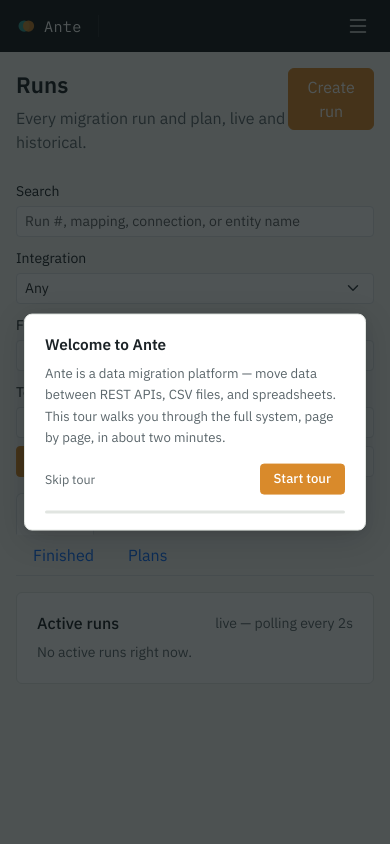
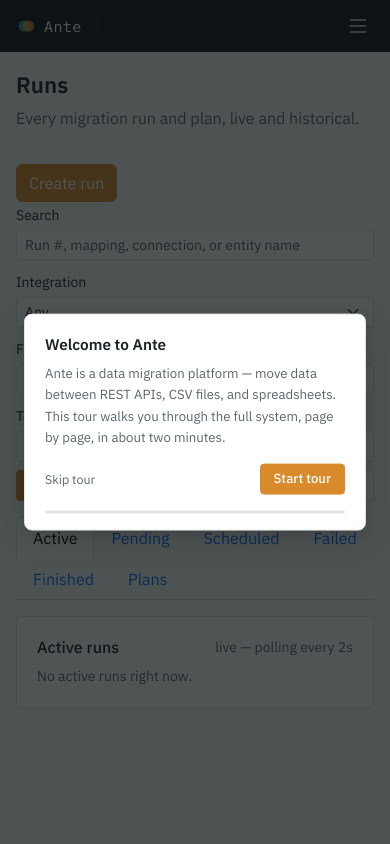
Before and after one commit to erichm1/ante, a Django app: page /jobs/ in a window 390 px wide. Run offline with Django 5.2, Linux system fonts and the light colour scheme; the visitor is signed in with stand-in values (Sample User, id 1); data comes from the database, SQL or seed files in the repository; data that the repository does not hold is empty.

Commit message:
fix: layout

```diff
--- a/datamigrator/static/css/app.css
+++ b/datamigrator/static/css/app.css
@@ -1,18 +1,60 @@
+/* ── Design tokens — light (default) ─────────────────────────────────────── */
 :root {
-  --ink: #12181b;
-  --ink-soft: #1c252a;
-  --paper: #f6f7f5;
-  --paper-line: #e1e5e1;
-  --panel: #ffffff;
-  --text: #1b2226;
-  --text-dim: #5b666b;
-  --trace: #2f9c94;
-  --trace-soft: #d7ece9;
-  --signal: #d98a2b;
-  --danger: #c1453a;
-  --font-ui: "IBM Plex Sans", system-ui, sans-serif;
+  --ink:       #12181b;
+  --ink-soft:  #1c252a;
+  --paper:     #f6f7f5;
+  --paper-line:#e1e5e1;
+  --panel:     #ffffff;
+  --text:      #1b2226;
+  --text-dim:  #5b666b;
+  --trace:     #2f9c94;
+  --trace-soft:#d7ece9;
+  --signal:    #d98a2b;
+  --danger:    #c1453a;
+  --font-ui:   "IBM Plex Sans", system-ui, sans-serif;
   --font-mono: "IBM Plex Mono", "SFMono-Regular", Menlo, monospace;
+
+  /* Status chip surface colours (separate so dark mode can swap them) */
+  --chip-warn-bg: #fbf1e0;
+  --chip-warn-bd: #f3ddb8;
+  --chip-err-bg:  #f8e6e4;
+  --chip-err-bd:  #edcdc9;
 }
+
+/* ── Dark palette — system preference ────────────────────────────────────── */
+@media (prefers-color-scheme: dark) {
+  :root:not([data-theme="light"]) {
+    --ink:       #0e1518;
+    --ink-soft:  #141c20;
+    --paper:     #181f23;
+    --paper-line:#263138;
+    --panel:     #1c2730;
+    --text:      #dce8e4;
+    --text-dim:  #7a9098;
+    --trace-soft:#162f2c;
+    --chip-warn-bg: #2d200e;
+    --chip-warn-bd: #4a3318;
+    --chip-err-bg:  #2d1010;
+    --chip-err-bd:  #461818;
+  }
+}
+
+/* ── Dark palette — explicit toggle ──────────────────────────────────────── */
+:root[data-theme="dark"] {
+  --ink:       #0e1518;
+  --ink-soft:  #141c20;
+  --paper:     #181f23;
+  --paper-line:#263138;
+  --panel:     #1c2730;
+  --text:      #dce8e4;
+  --text-dim:  #7a9098;
+  --trace-soft:#162f2c;
+  --chip-warn-bg: #2d200e;
+  --chip-warn-bd: #4a3318;
+  --chip-err-bg:  #2d1010;
+  --chip-err-bd:  #461818;
+}
+/* ── /dark mode ──────────────────────────────────────────────────────────── */
 
 body {
   font-family: var(--font-ui);
@@ -185,6 +227,38 @@
   .app-main { padding: 32px 40px; }
 }
 
+/* -- Theme toggle button (sun / moon in nav-end) -- */
+.nav-theme-btn {
+  display: flex;
+  align-items: center;
+  justify-content: center;
+  width: 30px;
+  height: 30px;
+  flex-shrink: 0;
+  background: transparent;
+  border: 1px solid rgba(255, 255, 255, 0.15);
+  border-radius: 50%;
+  color: #b9c4c1;
+  font-size: 0.88rem;
+  cursor: pointer;
+  padding: 0;
+  transition: background 0.15s, color 0.15s;
+  line-height: 1;
+}
+.nav-theme-btn:hover { background: rgba(255,255,255,0.08); color: #fff; }
+
+/* -- Mobile: tables inside panels scroll horizontally -- */
+@media (max-width: 767.98px) {
+  .panel { overflow-x: auto; -webkit-overflow-scrolling: touch; }
+
+  /* Page header row (title block + action button): stack on narrow screens */
+  .page-actions {
+    flex-direction: column !important;
+    align-items: flex-start !important;
+    gap: 10px;
+  }
+}
+
 .page-title { font-size: 1.4rem; font-weight: 600; margin-bottom: 4px; }
 .page-subtitle { color: var(--text-dim); margin-bottom: 24px; }
 
@@ -208,8 +282,8 @@
 }
 
 .status-chip.ok { color: var(--trace); border-color: var(--trace-soft); background: var(--trace-soft); }
-.status-chip.warn { color: var(--signal); border-color: #f3ddb8; background: #fbf1e0; }
-.status-chip.err { color: var(--danger); border-color: #edcdc9; background: #f8e6e4; }
+.status-chip.warn { color: var(--signal); border-color: var(--chip-warn-bd); background: var(--chip-warn-bg); }
+.status-chip.err { color: var(--danger); border-color: var(--chip-err-bd); background: var(--chip-err-bg); }
 
 .btn-signal {
   background: var(--signal);
@@ -477,7 +551,7 @@
 .entity-box {
   position: absolute;
   width: 240px;
-  background: #fff;
+  background: var(--panel);
   border-radius: 5px;
   box-shadow: 0 2px 10px rgba(0, 0, 0, 0.28);
   cursor: grab;
@@ -529,7 +603,7 @@
   height: 11px;
   border-radius: 50%;
   background: var(--trace);
-  border: 2px solid #fff;
+  border: 2px solid var(--panel);
   box-shadow: 0 0 0 1px var(--trace);
   cursor: crosshair;
 }
@@ -562,7 +636,7 @@
 
 /* -- Run snapshot (pipeline view) -- */
 .step-label {
-  background: #fff;
+  background: var(--panel);
   border: 1px solid var(--paper-line);
   border-radius: 4px;
   padding: 2px 8px;
@@ -608,7 +682,7 @@
   gap: 4px;
   font-family: var(--font-mono);
   font-size: 0.72rem;
-  background: #fff;
+  background: var(--panel);
   border: 1px solid var(--paper-line);
   border-radius: 4px;
   padding: 2px 8px;
@@ -770,7 +844,7 @@
   background: var(--paper);
   color: var(--text);
 }
-.onb-btn:hover { background: #e9ece8; }
+.onb-btn:hover { background: var(--paper-line); }
 
 .onb-next {
   background: var(--signal);
--- a/datamigrator/templates/base.html
+++ b/datamigrator/templates/base.html
@@ -10,6 +10,15 @@
   <link href="https://fonts.googleapis.com/css2?family=IBM+Plex+Sans:wght@400;500;600&family=IBM+Plex+Mono:wght@400;500;600&display=swap" rel="stylesheet">
   <link href="{% static 'css/app.css' %}" rel="stylesheet">
   {% block extra_head %}{% endblock %}
+  <script>
+  /* Runs before first paint to prevent flash of wrong theme. */
+  (function(){
+    var t=localStorage.getItem('ante_theme'),h=document.documentElement;
+    if(t==='dark'){h.setAttribute('data-theme','dark');h.setAttribute('data-bs-theme','dark');}
+    else if(t==='light'){h.setAttribute('data-theme','light');h.setAttribute('data-bs-theme','light');}
+    else if(window.matchMedia&&window.matchMedia('(prefers-color-scheme: dark)').matches){h.setAttribute('data-bs-theme','dark');}
+  }());
+  </script>
 </head>
 <body>
   {% csrf_token %}
@@ -63,6 +72,9 @@
         </nav>
 
         <div class="nav-end" id="navEnd">
+          <button class="nav-theme-btn" id="themeToggle" aria-label="Toggle theme" title="Toggle theme">
+            <i class="bi-moon-fill"></i>
+          </button>
           {% if user.is_authenticated %}
             <a href="{% url 'accounts:profile' %}"
                class="nav-avatar"
@@ -141,6 +153,40 @@
   <script src="{% static 'js/onboarding.js' %}"></script>
   {% endif %}
   <script>
+  /* Theme toggle */
+  (function () {
+    var html = document.documentElement;
+    var btn  = document.getElementById('themeToggle');
+    if (!btn) return;
+
+    function darkActive() {
+      return html.getAttribute('data-theme') === 'dark' ||
+        (!html.getAttribute('data-theme') && window.matchMedia('(prefers-color-scheme: dark)').matches);
+    }
+    function setIcon() {
+      var i = btn.querySelector('i');
+      if (i) i.className = darkActive() ? 'bi-sun-fill' : 'bi-moon-fill';
+    }
+    function applyTheme(mode) {
+      if (mode === 'dark') {
+        html.setAttribute('data-theme', 'dark');
+        html.setAttribute('data-bs-theme', 'dark');
+      } else {
+        html.setAttribute('data-theme', 'light');
+        html.setAttribute('data-bs-theme', 'light');
+      }
+      setIcon();
+    }
+
+    setIcon();
+    btn.addEventListener('click', function () {
+      var next = darkActive() ? 'light' : 'dark';
+      localStorage.setItem('ante_theme', next);
+      applyTheme(next);
+    });
+  }());
+  </script>
+  <script>
   /* Hamburger toggle */
   (function () {
     var toggle = document.getElementById('navToggle');
--- a/datamigrator/templates/chains/list.html
+++ b/datamigrator/templates/chains/list.html
@@ -1,7 +1,7 @@
 {% extends "base.html" %}
 {% block title %}Chains{% endblock %}
 {% block content %}
-  <div class="d-flex justify-content-between align-items-start">
+  <div class="d-flex justify-content-between align-items-start page-actions">
     <div>
       <div class="page-title" data-t="chains.title">Call Chains</div>
       <div class="page-subtitle" data-t="chains.subtitle">Run a sequence of API calls where each step can use values from a previous step's response.</div>
--- a/datamigrator/templates/jobs/run_list.html
+++ b/datamigrator/templates/jobs/run_list.html
@@ -2,7 +2,7 @@
 {% load static %}
 {% block title %}Runs{% endblock %}
 {% block content %}
-  <div class="d-flex justify-content-between align-items-start">
+  <div class="d-flex justify-content-between align-items-start page-actions">
     <div>
       <div class="page-title" data-t="runs.title">Runs</div>
       <div class="page-subtitle" data-t="runs.subtitle">Every migration run and plan, live and historical.</div>
```
Also changed, not shown: datamigrator/templates/accounts/auth_base.html (+8 -0 lines).
